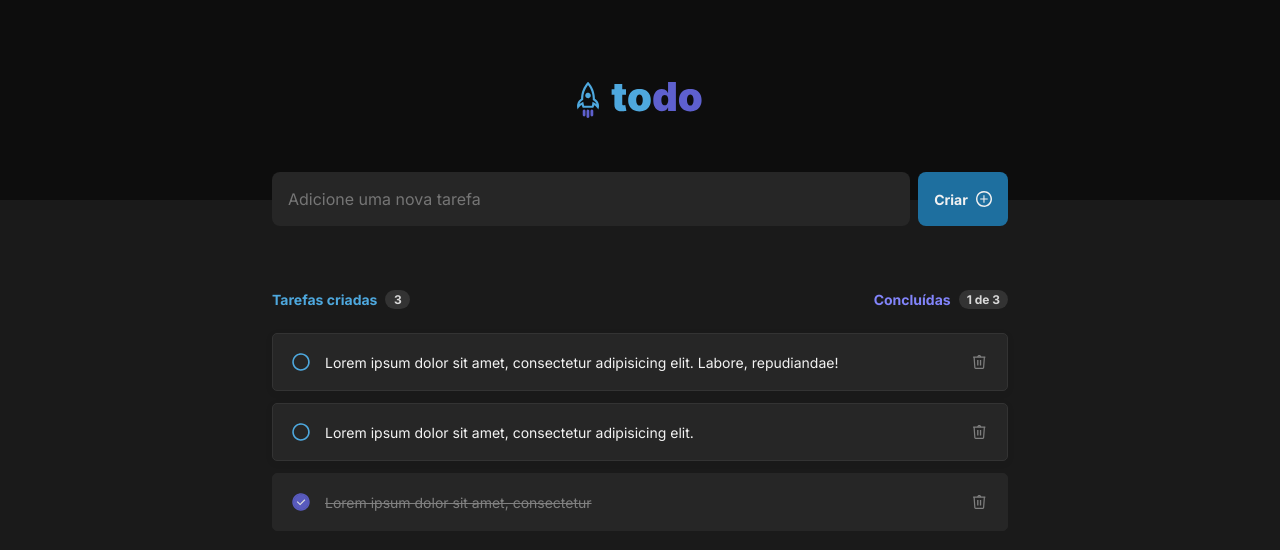
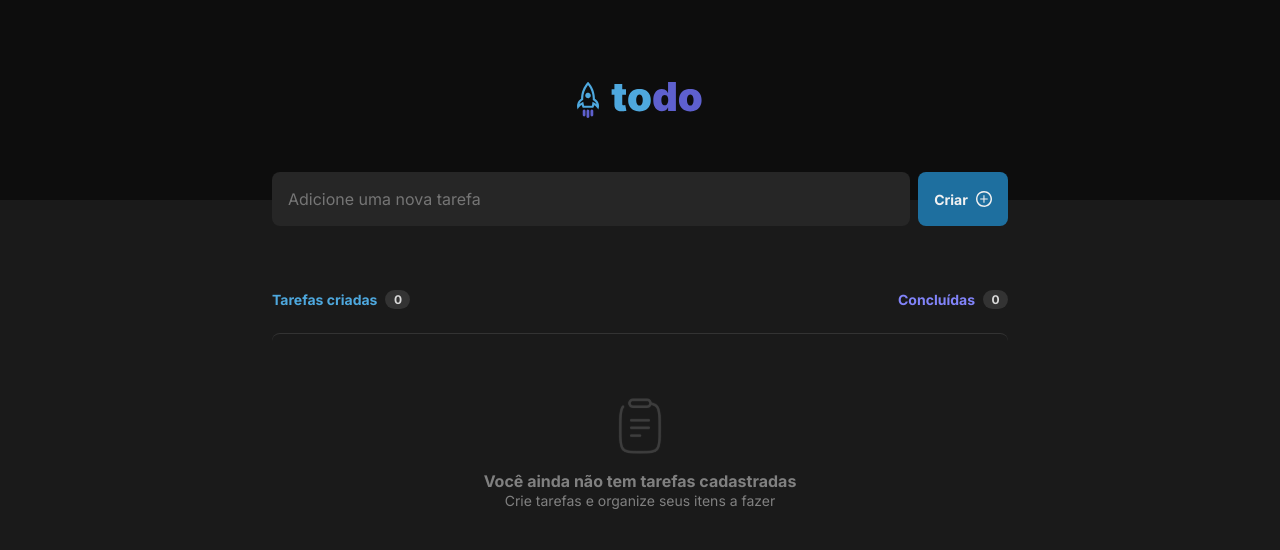
Before and after one commit to Dailton-Bastos/to-do-app, a React (Vite) app: page / in a window 1280 px wide. Shown: the top 550 px of the page. Built offline with nearby package versions, Linux system fonts and the light colour scheme.

Commit message:
feat: save data on local storage

```diff
--- a/src/App.tsx
+++ b/src/App.tsx
@@ -4,13 +4,22 @@ import { Header } from './components/Header';
 import { Form } from './components/Form';
 import { Tasks } from './components/Tasks';
 
-import { DEFAULT_TASK } from './utils/mock';
 import type { Task } from './types';
 
 import styles from './App.module.css';
 
 export const App = () => {
-  const [tasks, setTasks] = React.useState<Task[]>(DEFAULT_TASK);
+  const initialData = () => {
+    const tasks = window.localStorage.getItem('tasks');
+
+    return tasks !== null ? JSON.parse(tasks) : [];
+  };
+
+  const [tasks, setTasks] = React.useState<Task[]>(() => initialData());
+
+  React.useEffect(() => {
+    window.localStorage.setItem('tasks', JSON.stringify(tasks));
+  }, [tasks]);
 
   return (
     <>
```
